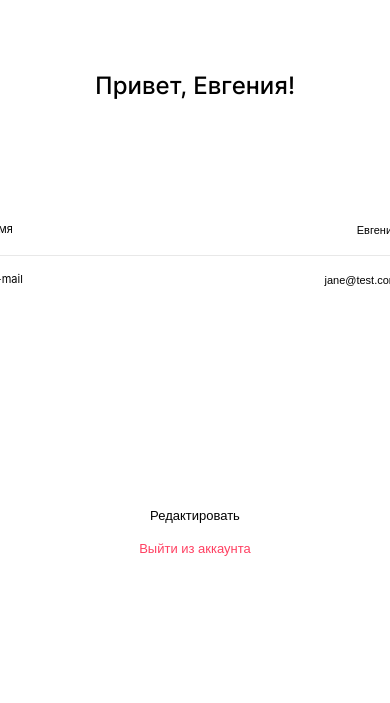
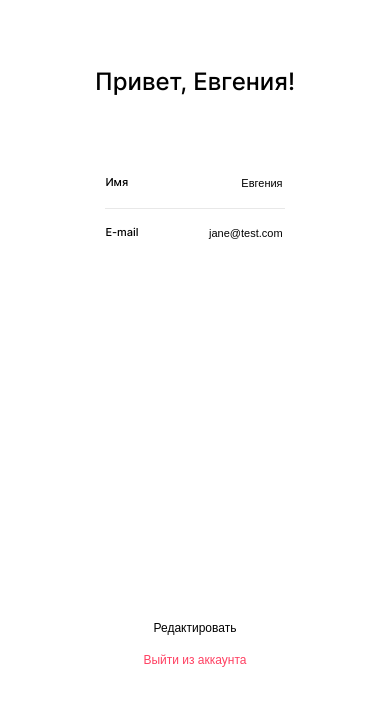
Before and after one commit to Shigatsi/movies-explorer-frontend, a React app: page /profile in a window 390 px wide. Shown: the part 69-772 px from the top of the page. Built offline with nearby package versions, Linux system fonts and the light colour scheme; a web font is replaced by a local one.

Commit message:
feat: profile responsive style added

```diff
--- a/src/componets/Profile/Profile.css
+++ b/src/componets/Profile/Profile.css
@@ -83,3 +83,51 @@
   color: #FF4062;
   padding-top: 16px;
 }
+
+@media screen and (max-width: 768px) {
+  .profile__form-subtitle {
+    padding-top:236px;
+  }
+
+  .profile__form-items{
+    padding: 96px 0 0 0 ;
+  }
+  .profile__edit-btn {
+    padding-top: 210px;
+  }
+}
+
+@media screen and (max-width: 470px) {
+  .profile__form-subtitle{
+    padding-top:70px;
+  }
+
+  .profile__form-items{
+    padding: 80px 0 0 0 ;
+  }
+
+  .profile__form-label, .profile__form-input{
+    font-size: 11px;
+    line-height: 13px;
+  }
+
+  .profile__form-label {
+    font-weight: 500;
+  }
+
+  .profile__form{
+    margin: 0 30px;
+  }
+  .profile__form-item{
+    width:100%
+  }
+
+  .profile__btn{
+    font-size: 12px;
+    line-height: 15px;
+  }
+
+  .profile__edit-btn {
+    padding-top: 380px;
+  }
+}
--- a/src/componets/Profile/Profile.js
+++ b/src/componets/Profile/Profile.js
@@ -4,6 +4,8 @@ import { render } from 'react-dom';
 import './Profile.css';
 
 function Profile({  }) {
+
+  const [isEdit, setIsEdit] = React.useState(false)
 
   const [userData, setUserData] = React.useState({
     name: 'Евгения',
@@ -53,9 +55,9 @@ function Profile({  }) {
           </li>
         </ul>
       </form>
-      <span className='form__input-error form__input-error_hidden' id='form_input-error'></span>
-      <button className= "profile__btn profile__edit-btn">Редактировать</button>
-      <button id="profile_logout-btn"className=" profile__btn profile__logout-btn">Выйти из аккаунта</button>
+        {/* <span className='form__input-error form__input-error_hidden' id='form_input-error'></span> */}
+        <button className= "profile__btn profile__edit-btn">Редактировать</button>
+        <button id="profile_logout-btn"className=" profile__btn profile__logout-btn">Выйти из аккаунта</button>
     </div>
   )
 };
```
